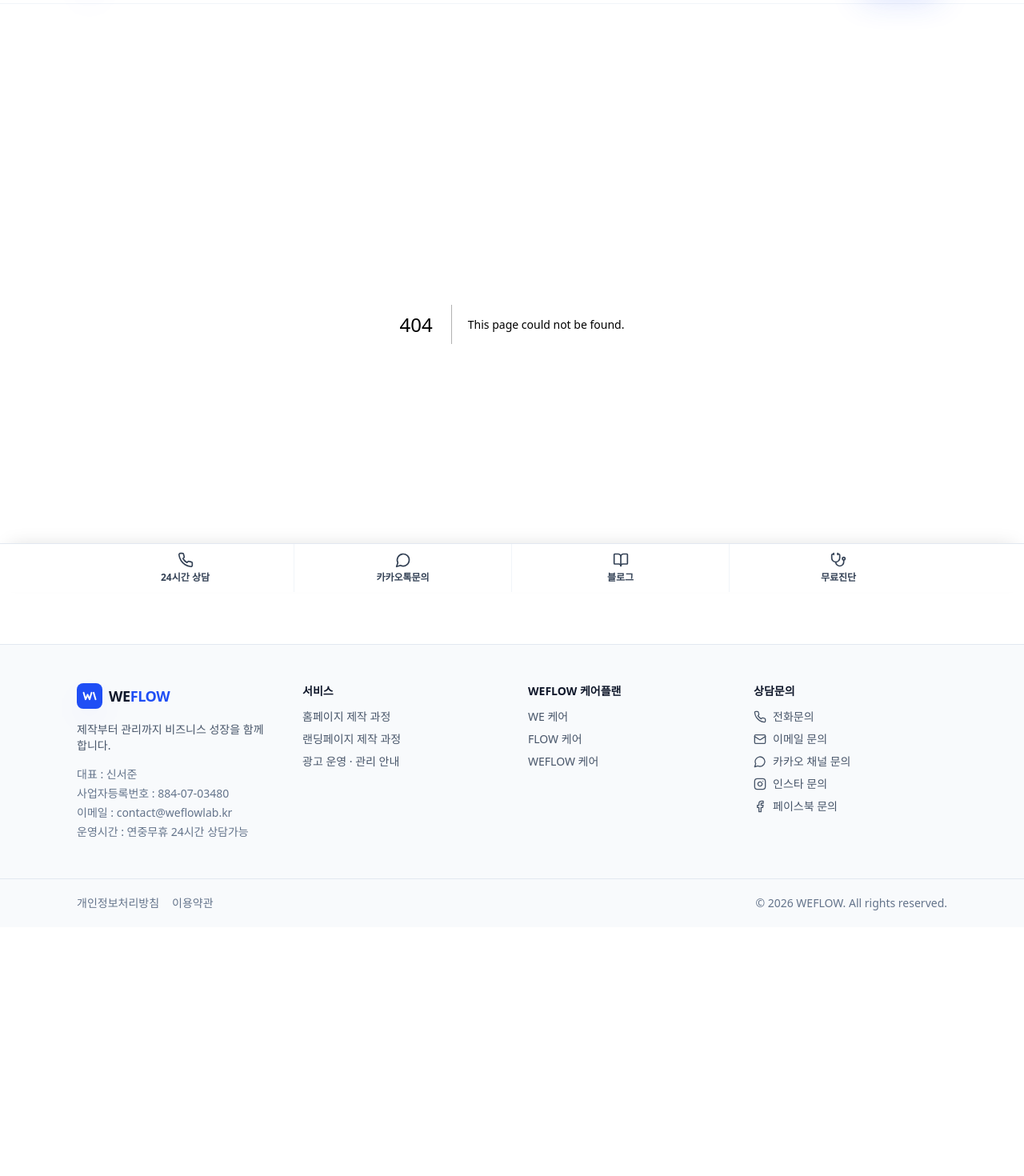
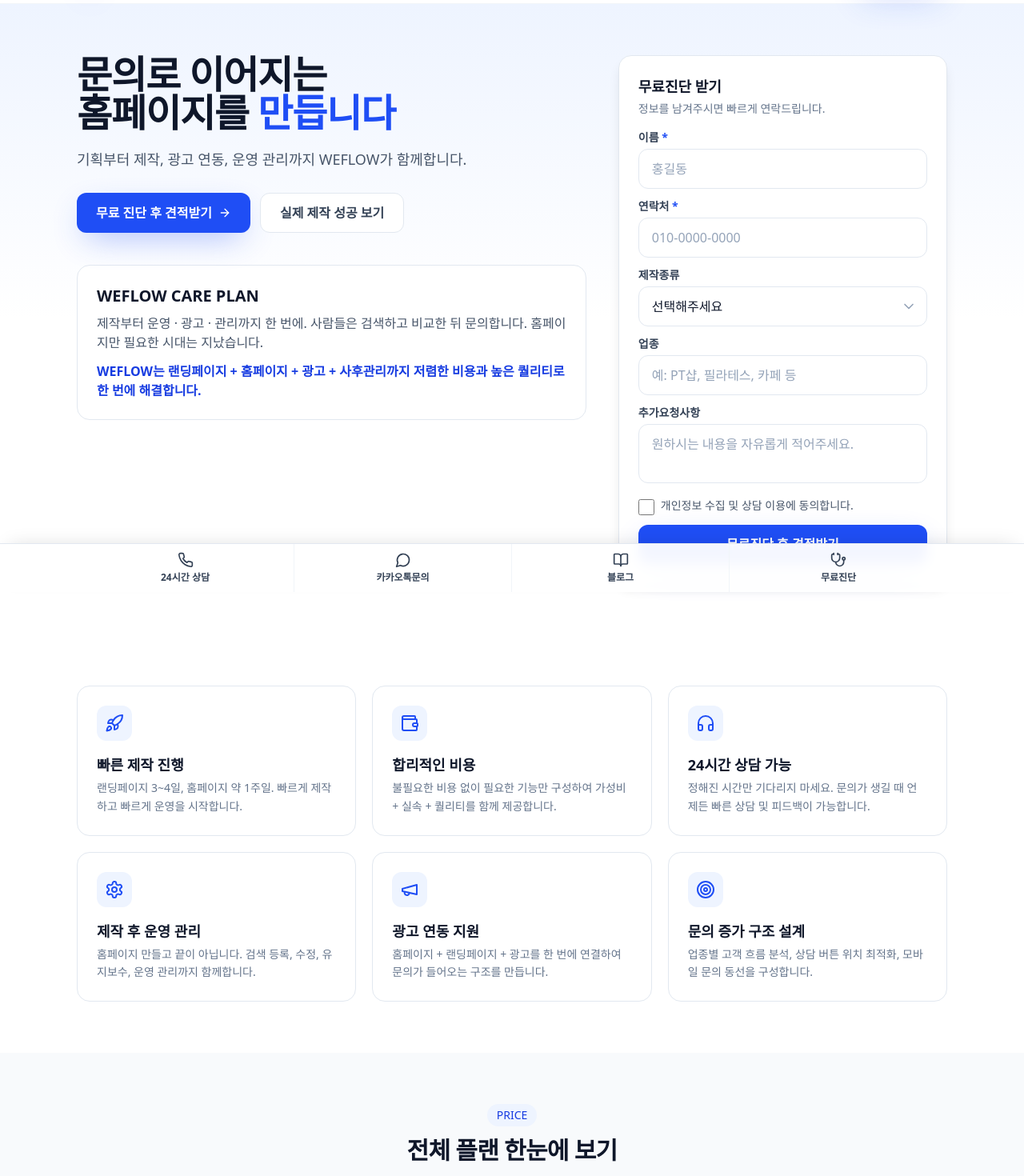
Before and after one commit to zaewc/weflow, a Next.js app: page /landing in a window 1280 px wide. Before the commit this address had no page. Shown: the part 60-1530 px from the top of the page at 80% size. Before the commit the page ends 1291 px from the top, so only its background shows below. Built offline with nearby package versions, Linux system fonts and the light colour scheme; a web font is replaced by a local one.

Commit message:
feat(app): add landing page

```diff
--- /dev/null
+++ b/src/app/landing/page.tsx
@@ -0,0 +1,201 @@
+import type { Metadata } from "next";
+import Link from "next/link";
+import {
+  Rocket,
+  Wallet,
+  Headphones,
+  Settings,
+  Megaphone,
+  Target,
+  ArrowRight,
+  Search,
+  Palette,
+  BarChart3,
+  MessageSquarePlus,
+} from "lucide-react";
+import SubmissionForm from "@/components/SubmissionForm";
+import PlanCardView from "@/components/PlanCard";
+import ProcessSection from "@/components/ProcessSection";
+import ReviewMarquee from "@/components/ReviewMarquee";
+import { PRODUCTION_PLANS, CARE_PLANS, AD_PLANS } from "@/lib/pricing";
+
+export const metadata: Metadata = {
+  title: "WEFLOW 랜딩 페이지 | 문의로 이어지는 홈페이지",
+  description:
+    "기획부터 제작, 광고 연동, 운영 관리까지 WEFLOW가 함께합니다. 무료 진단 후 견적받기.",
+};
+
+const FEATURES = [
+  {
+    Icon: Rocket,
+    title: "빠른 제작 진행",
+    desc: "랜딩페이지 3~4일, 홈페이지 약 1주일. 빠르게 제작하고 빠르게 운영을 시작합니다.",
+  },
+  {
+    Icon: Wallet,
+    title: "합리적인 비용",
+    desc: "불필요한 비용 없이 필요한 기능만 구성하여 가성비 + 실속 + 퀄리티를 함께 제공합니다.",
+  },
+  {
+    Icon: Headphones,
+    title: "24시간 상담 가능",
+    desc: "정해진 시간만 기다리지 마세요. 문의가 생길 때 언제든 빠른 상담 및 피드백이 가능합니다.",
+  },
+  {
+    Icon: Settings,
+    title: "제작 후 운영 관리",
+    desc: "홈페이지 만들고 끝이 아닙니다. 검색 등록, 수정, 유지보수, 운영 관리까지 함께합니다.",
+  },
+  {
+    Icon: Megaphone,
+    title: "광고 연동 지원",
+    desc: "홈페이지 + 랜딩페이지 + 광고를 한 번에 연결하여 문의가 들어오는 구조를 만듭니다.",
+  },
+  {
+    Icon: Target,
+    title: "문의 증가 구조 설계",
+    desc: "업종별 고객 흐름 분석, 상담 버튼 위치 최적화, 모바일 문의 동선을 구성합니다.",
+  },
+];
+
+const ALL_PLANS = [...PRODUCTION_PLANS, ...CARE_PLANS, ...AD_PLANS];
+
+const CHECKS = [
+  { Icon: Search, label: "문의 구조 진단" },
+  { Icon: Palette, label: "디자인 점검" },
+  { Icon: BarChart3, label: "검색 노출 분석" },
+  { Icon: MessageSquarePlus, label: "문의 개선 제안" },
+];
+
+export default function LandingPage() {
+  return (
+    <>
+      {/* 히어로 + 사이드 고정 폼 */}
+      <section className="bg-gradient-to-b from-brand-50 via-white to-white">
+        <div className="container-w grid gap-10 py-12 lg:grid-cols-5 lg:py-16">
+          <div className="lg:col-span-3">
+            <h1 className="text-3xl font-extrabold leading-tight tracking-tight text-slate-900 sm:text-5xl">
+              문의로 이어지는
+              <br />
+              홈페이지를 <span className="text-brand-600">만듭니다</span>
+            </h1>
+            <p className="mt-5 max-w-xl text-lg text-slate-600">
+              기획부터 제작, 광고 연동, 운영 관리까지 WEFLOW가 함께합니다.
+            </p>
+            <div className="mt-7 flex flex-wrap gap-3">
+              <Link href="/diagnosis" className="btn-primary">
+                무료 진단 후 견적받기 <ArrowRight className="h-4 w-4" />
+              </Link>
+              <Link href="/cases" className="btn-ghost">
+                실제 제작 성공 보기
+              </Link>
+            </div>
+
+            <div className="mt-10 rounded-2xl border border-slate-200 bg-white p-6">
+              <h2 className="text-xl font-bold text-slate-900">
+                WEFLOW CARE PLAN
+              </h2>
+              <p className="mt-2 text-slate-600">
+                제작부터 운영 · 광고 · 관리까지 한 번에. 사람들은 검색하고
+                비교한 뒤 문의합니다. 홈페이지만 필요한 시대는 지났습니다.
+              </p>
+              <p className="mt-3 font-semibold text-brand-700">
+                WEFLOW는 랜딩페이지 + 홈페이지 + 광고 + 사후관리까지 저렴한
+                비용과 높은 퀄리티로 한 번에 해결합니다.
+              </p>
+            </div>
+          </div>
+
+          {/* 오른쪽 고정 문의창 (스크롤 시 같이 내려옴) */}
+          <div className="lg:col-span-2">
+            <div className="lg:sticky lg:top-20">
+              <div className="rounded-2xl border border-slate-200 bg-white p-6 shadow-lg">
+                <h2 className="mb-1 text-lg font-bold text-slate-900">
+                  무료진단 받기
+                </h2>
+                <p className="mb-4 text-sm text-slate-500">
+                  정보를 남겨주시면 빠르게 연락드립니다.
+                </p>
+                <SubmissionForm
+                  kind="inquiry"
+                  compact
+                  submitLabel="무료진단 후 견적받기"
+                />
+              </div>
+            </div>
+          </div>
+        </div>
+      </section>
+
+      {/* 핵심 강점 */}
+      <section className="container-w py-16">
+        <div className="grid gap-5 sm:grid-cols-2 lg:grid-cols-3">
+          {FEATURES.map(({ Icon, title, desc }) => (
+            <div
+              key={title}
+              className="rounded-2xl border border-slate-200 bg-white p-6 transition hover:border-brand-200 hover:shadow-lg"
+            >
+              <span className="grid h-11 w-11 place-items-center rounded-xl bg-brand-50 text-brand-600">
+                <Icon className="h-6 w-6" />
+              </span>
+              <h3 className="mt-4 text-lg font-bold text-slate-900">{title}</h3>
+              <p className="mt-1 text-sm leading-relaxed text-slate-500">
+                {desc}
+              </p>
+            </div>
+          ))}
+        </div>
+      </section>
+
+      {/* 가격 카드 8개 */}
+      <section className="bg-slate-50 py-16">
+        <div className="container-w">
+          <div className="mb-10 text-center">
+            <span className="chip">PRICE</span>
+            <h2 className="section-title mt-3">전체 플랜 한눈에 보기</h2>
+          </div>
+          <div className="grid items-stretch gap-6 md:grid-cols-2 lg:grid-cols-4">
+            {ALL_PLANS.map((plan) => (
+              <PlanCardView key={`${plan.name}-${plan.newPrice}`} plan={plan} />
+            ))}
+          </div>
+        </div>
+      </section>
+
+      {/* 제작 진행 과정 */}
+      <ProcessSection />
+
+      {/* 무료진단 안내 */}
+      <section className="bg-slate-50 py-16">
+        <div className="container-w text-center">
+          <h2 className="section-title">
+            무료진단에서 이런 걸 확인해드립니다
+          </h2>
+          <div className="mx-auto mt-8 grid max-w-3xl grid-cols-2 gap-3 sm:grid-cols-4">
+            {CHECKS.map(({ Icon, label }) => (
+              <div
+                key={label}
+                className="flex flex-col items-center gap-2 rounded-xl border border-slate-200 bg-white px-4 py-5"
+              >
+                <span className="grid h-10 w-10 place-items-center rounded-lg bg-brand-50 text-brand-600">
+                  <Icon className="h-5 w-5" />
+                </span>
+                <span className="text-sm font-semibold text-slate-700">
+                  ✓ {label}
+                </span>
+              </div>
+            ))}
+          </div>
+          <div className="mt-8">
+            <Link href="/diagnosis" className="btn-primary">
+              무료진단 후 견적받기 <ArrowRight className="h-4 w-4" />
+            </Link>
+          </div>
+        </div>
+      </section>
+
+      {/* 후기 */}
+      <ReviewMarquee />
+    </>
+  );
+}
```
